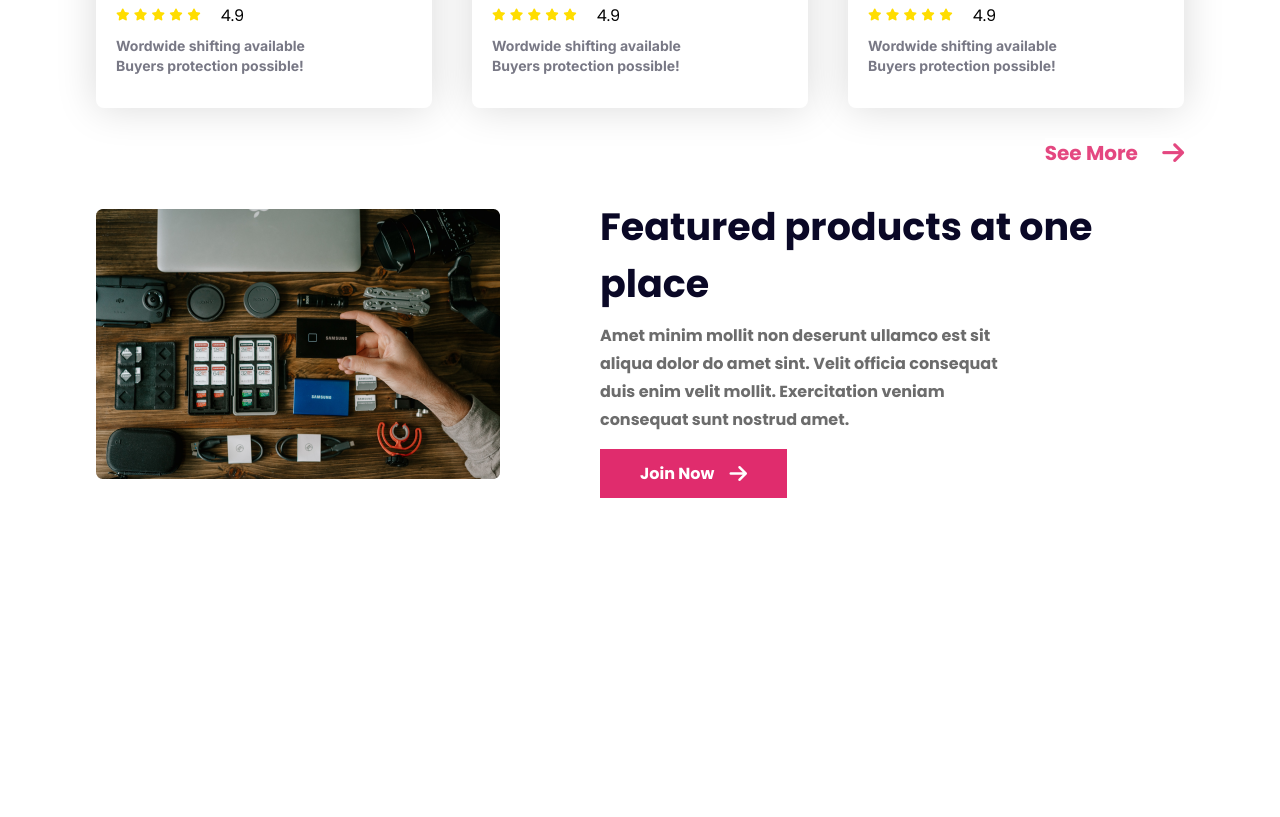
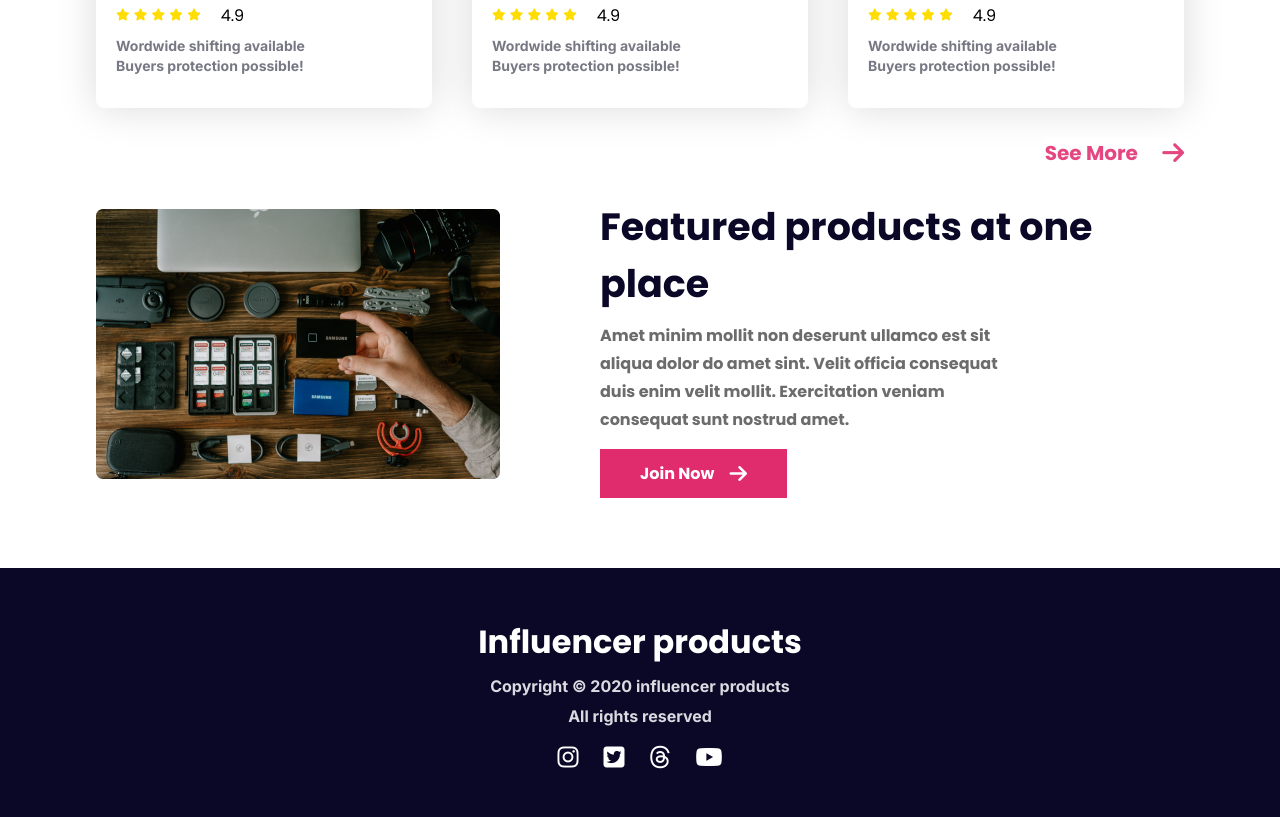
Before and after one commit to moktadir-mirul/influencer-gear, a plain HTML site: page index.html in a window 1280 px wide. Shown: the part 2420-3237 px from the top of the page. Before the commit the page ends 2918 px from the top, so only its background shows below. Drawn offline with Linux system fonts and the light colour scheme.

Commit message:
footer area added

```diff
--- a/Styles/style.css
+++ b/Styles/style.css
@@ -190,6 +190,7 @@
 .whole-feature-area {
     width: 85%;
     margin: 0 auto;
+    margin-bottom: 70px;
 }
 .f-container {
     display: flex;
@@ -226,6 +227,41 @@
     border: none;
 }
 /* Feature area style ends */
+
+/* Footer area style */
+.whole-footer {
+    width: 100%;
+    background-color: rgb(10, 8, 38);
+}
+.footer-texts {
+    text-align: center;
+    padding: 50px 0px;
+}
+.footer-hd {
+    color: rgb(255, 255, 255);
+    font-size: 32px;
+    font-weight: 700;
+    margin-bottom: 10px;
+}
+.f-para-1, .f-para-2 {
+    color: rgb(217, 219, 225);
+    font-family: "Inter", serif;
+    font-size: 16px;
+    font-weight: 700;
+    margin-bottom: 10px;
+}
+.footer-icons {
+    color: rgb(255, 255, 255);
+    margin: 10px 0px;
+    display: flex;
+    justify-content: center;
+    gap: 25px;
+}
+.fa-brands {
+    cursor: pointer;
+    margin-top: 20px;
+}
+/* Footer area style ends */
 
 /* Responsive Design */
 @media screen and (max-width: 576px) {
@@ -303,4 +339,5 @@
         align-items: center;
     }
     /* Feature area for mobile ends */
+
 }
--- a/index.html
+++ b/index.html
@@ -410,5 +410,24 @@
             </div>
           </section>
     </main>
+    <footer class="whole-footer">
+        <div class="footer-texts">
+            <h1 class="footer-hd">
+                Influencer products
+            </h1>
+            <p class="f-para-1">
+                Copyright © 2020  influencer products
+            </p>
+            <p class="f-para-2">
+                All rights reserved
+            </p>
+            <div class="footer-icons">
+                <i class="fa-brands fa-instagram fa-xl"></i>
+                <i class="fa-brands fa-square-twitter fa-xl"></i>
+                <i class="fa-brands fa-threads fa-xl"></i>
+                <i class="fa-brands fa-youtube fa-xl"></i>
+            </div>
+        </div>
+    </footer>
 </body>
 </html>
```
